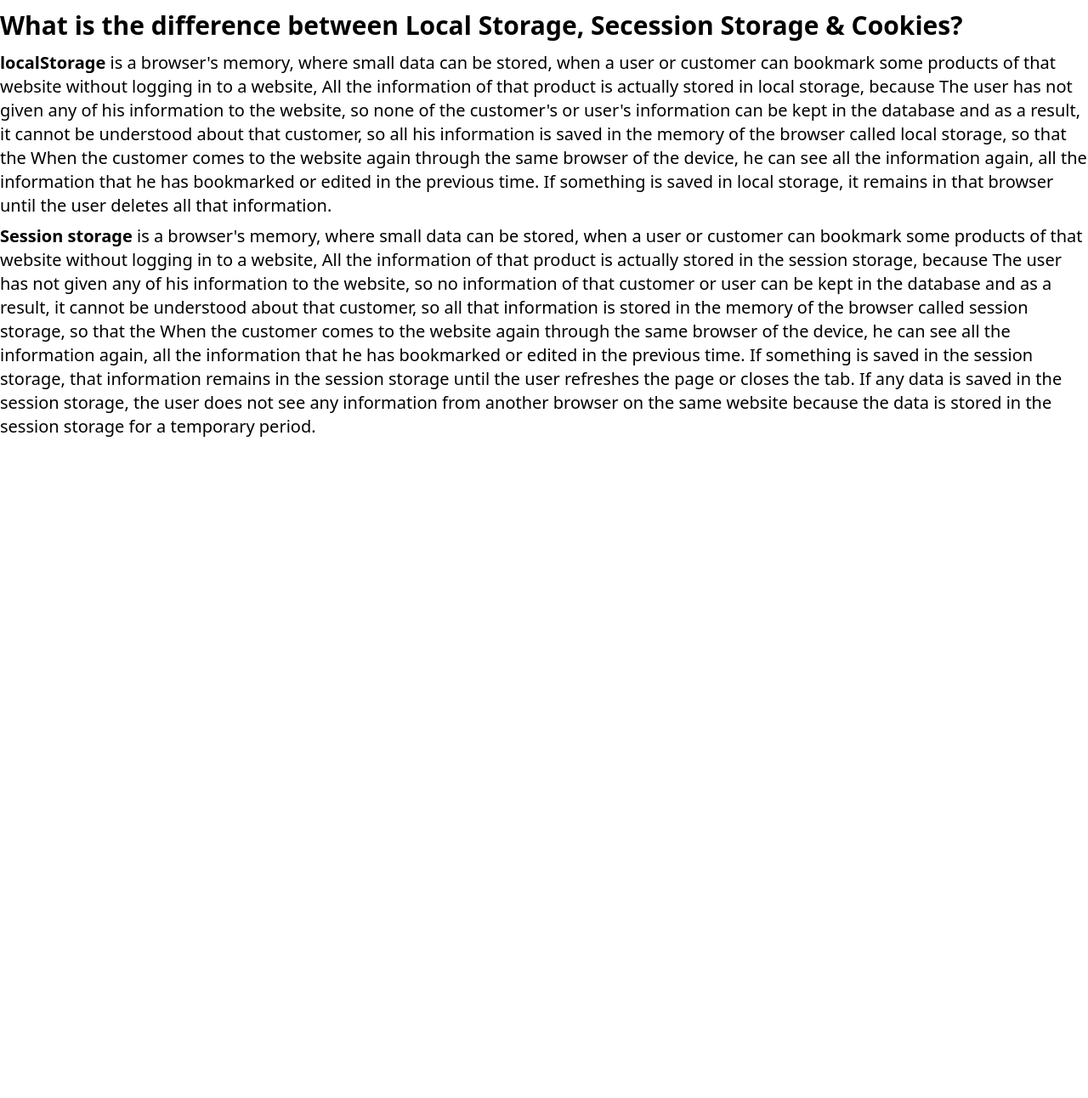
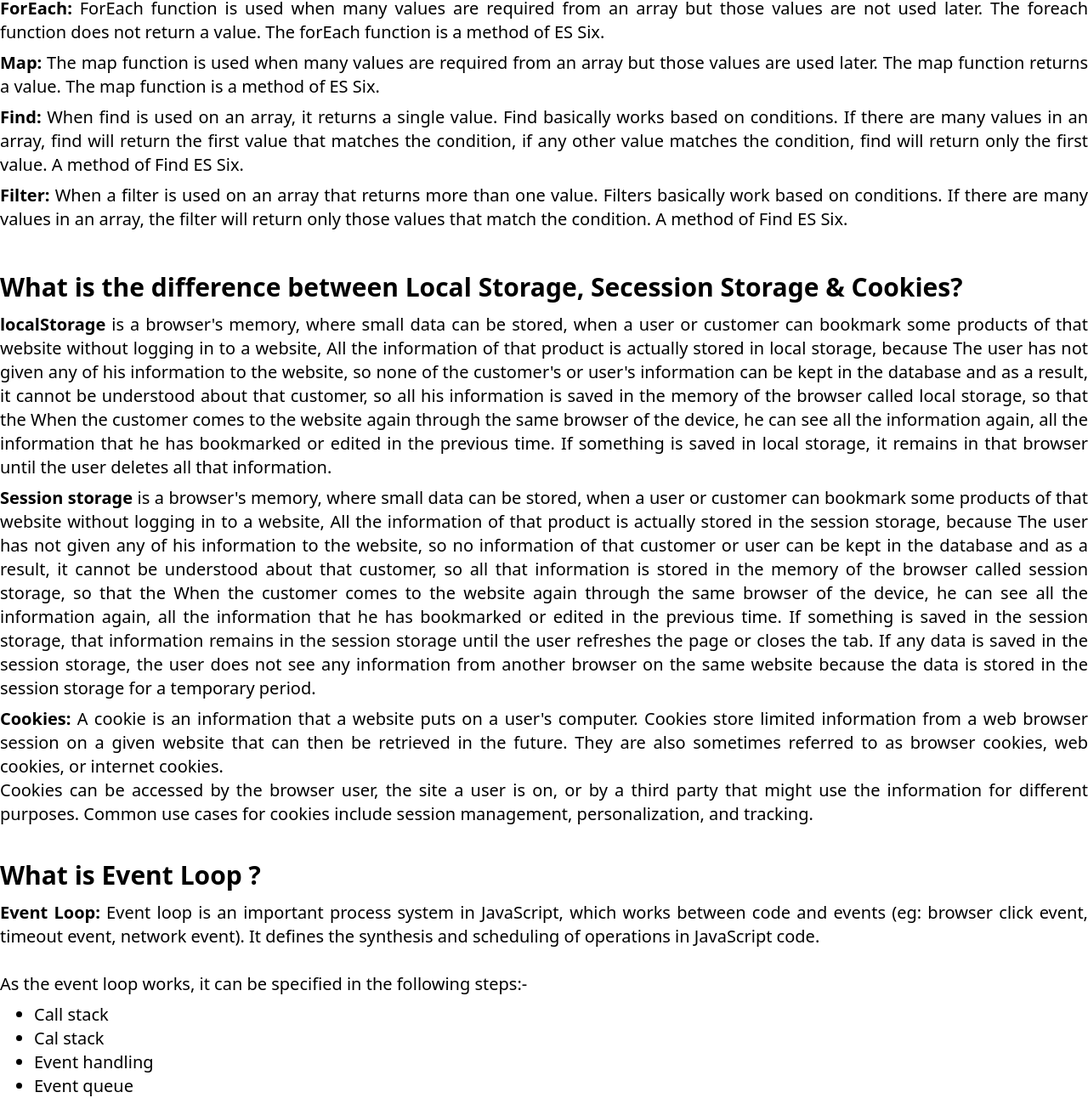
Before and after one commit to sifatullahshoyon/quiz-hero-now-zero, a plain HTML site: page blog.html in a window 1280 px wide. Shown: the part 200-1492 px from the top of the page at 85% size. Before the commit the page ends 864 px from the top, so only its background shows below. Drawn offline with nearby package versions, Linux system fonts and the light colour scheme.

Commit message:
finished question answer

```diff
--- a/blog.html
+++ b/blog.html
@@ -11,18 +11,49 @@
   <main class="container mx-auto py-32">
     <section>
         <article class="py-5">
-            <h1> What is the difference between Map , Find , forEach ?</h1>
-            <p></p>
+            <h1 class="font-bold text-3xl pb-3"> What is the difference between Map , Find , forEach ?</h1>
+            <p class="text-xl pb-2 text-justify">
+              <span class="font-bold">ForEach: </span> ForEach function is used when many values are required from an array but those values are not used later. The foreach function does not return a value. The forEach function is a method of ES Six.
+            </p>
+            <p class="text-xl pb-2 text-justify">
+              <span class="font-bold">Map: </span>The map function is used when many values are required from an array but those values are used later. The map function returns a value. The map function is a method of ES Six.
+            </p>
+            <p class="text-xl pb-2 text-justify">
+              <span class="font-bold">Find: </span>When find is used on an array, it returns a single value. Find basically works based on conditions. If there are many values in an array, find will return the first value that matches the condition, if any other value matches the condition, find will return only the first value. A method of Find ES Six.
+            </p>
+            <p class="text-xl pb-2 text-justify">
+              <span class="font-bold">Filter: </span>When a filter is used on an array that returns more than one value. Filters basically work based on conditions. If there are many values in an array, the filter will return only those values that match the condition. A method of Find ES Six.
+            </p>
         </article>
         <article class="py-5">
             <h1 class="font-bold text-3xl pb-3">What is the difference between Local Storage, Secession Storage & Cookies?</h1>
-            <p class="text-xl pb-2">
+            <p class="text-xl pb-2 text-justify">
                  <span class="font-bold">localStorage</span> is a browser's memory, where small data can be stored, when a user or customer can bookmark some products of that website without logging in to a website, All the information of that product is actually stored in local storage, because The user has not given any of his information to the website, so none of the customer's or user's information can be kept in the database and as a result, it cannot be understood about that customer, so all his information is saved in the memory of the browser called local storage, so that the When the customer comes to the website again through the same browser of the device, he can see all the information again, all the information that he has bookmarked or edited in the previous time. If something is saved in local storage, it remains in that browser until the user deletes all that information.
             </p>
-            <p class="text-xl">
+            <p class="text-xl pb-2 text-justify">
                  <span class="font-bold">Session storage</span> is a browser's memory, where small data can be stored, when a user or customer can bookmark some products of that website without logging in to a website, All the information of that product is actually stored in the session storage, because The user has not given any of his information to the website, so no information of that customer or user can be kept in the database and as a result, it cannot be understood about that customer, so all that information is stored in the memory of the browser called session storage, so that the When the customer comes to the website again through the same browser of the device, he can see all the information again, all the information that he has bookmarked or edited in the previous time. If something is saved in the session storage, that information remains in the session storage until the user refreshes the page or closes the tab. If any data is saved in the session storage, the user does not see any information from another browser on the same website because the data is stored in the session storage for a temporary period.
             </p>
+            <p class="text-xl text-justify">
+                 <span class="font-bold">Cookies:</span> A cookie is an information that a website puts on a user's computer. Cookies store limited information from a web browser session on a given website that can then be retrieved in the future. They are also sometimes referred to as browser cookies, web cookies, or internet cookies.
+                 <p class="text-xl text-justify">
+                  Cookies can be accessed by the browser user, the site a user is on, or by a third party that might use the information for different purposes. Common use cases for cookies include session management, personalization, and tracking.
+                 </p>
+            </p>
         </article>
+        <article class="py-5">
+          <h1 class="font-bold text-3xl pb-3"> What is Event Loop ?</h1>
+          <p class="text-xl pb-2 text-justify">
+            <span class="font-bold">Event Loop: </span> Event loop is an important process system in JavaScript, which works between code and events (eg: browser click event, timeout event, network event). It defines the synthesis and scheduling of operations in JavaScript code.
+            <br><br> As the event loop works, it can be specified in the following steps:-
+              <ul class="text-xl list-disc ps-10">
+                <li>Call stack</li>
+                <li>Cal stack</li>
+                <li>Event handling</li>
+                <li>Event queue</li>
+                <li>Single thread</li>
+              </ul>
+          </p>
+      </article>
     </section>
   </main>
   <!-- End Main -->
```
